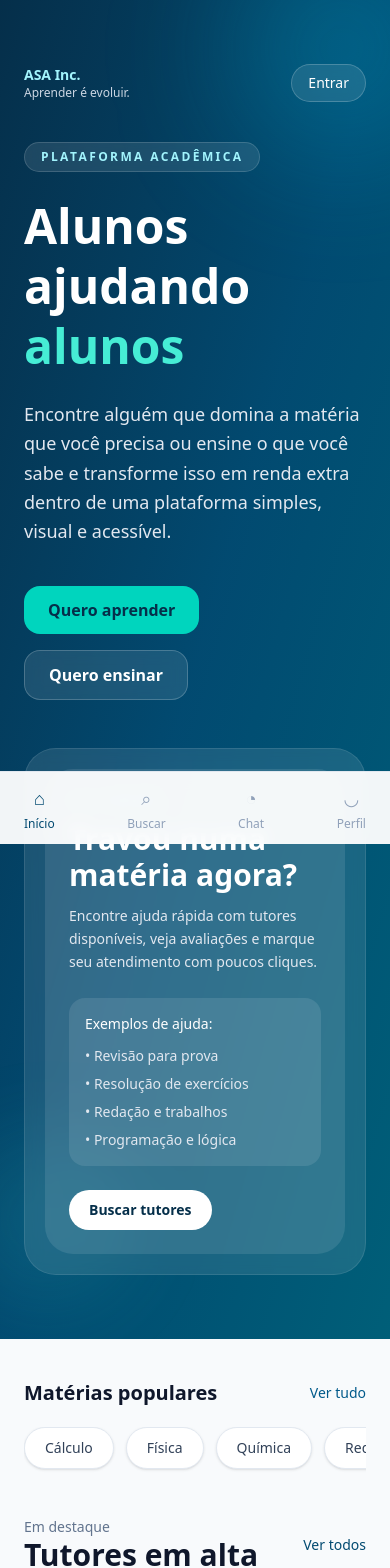
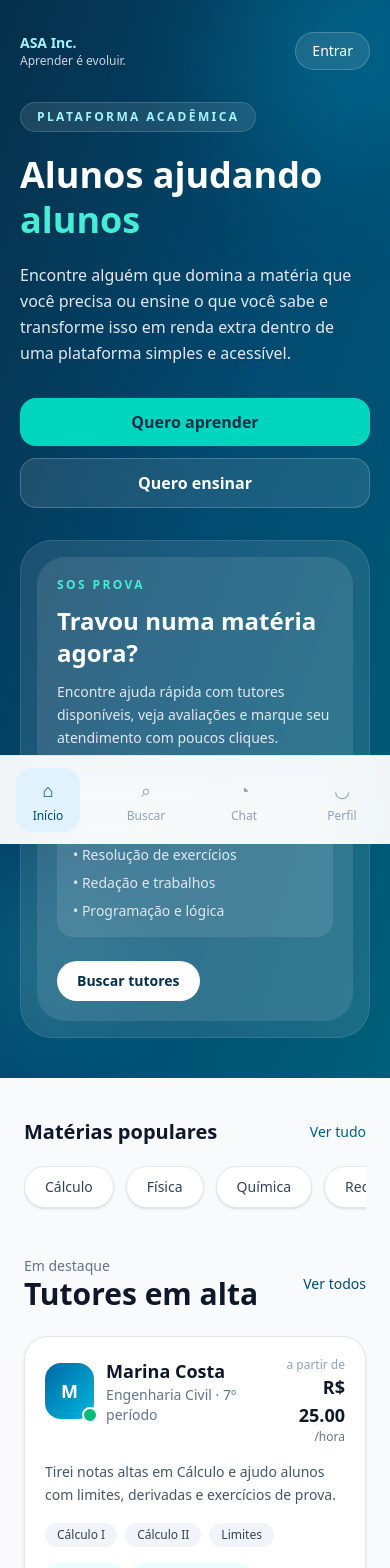
Before and after one commit to DgAleixo11/asa-inc, a Next.js app: page / in a window 390 px wide. Shown: the top 1568 px of the page. Built offline with nearby package versions, Linux system fonts and the light colour scheme.

Commit message:
feat: refina desktop de mentores, pedidos, dashboard e chat

```diff
--- a/src/app/chat/[orderId]/page.tsx
+++ b/src/app/chat/[orderId]/page.tsx
@@ -89,11 +89,11 @@ export default function ChatPage({ params }: ChatPageProps) {
 
   return (
     <ResponsiveShell mobileActive="chat">
-      <section className="border-b border-slate-200 bg-white px-6 py-5">
-        <div className="mx-auto flex max-w-5xl items-center justify-between gap-4">
+      <section className="border-b border-slate-200 bg-white px-5 py-5 md:px-8">
+        <div className="mx-auto flex max-w-6xl items-center justify-between gap-4">
           <div>
             <p className="text-sm font-medium text-slate-500">ASA Inc.</p>
-            <h1 className="text-2xl font-bold text-slate-900">
+            <h1 className="text-2xl font-bold text-slate-900 md:text-3xl">
               Chat do pedido {orderId}
             </h1>
             <p className="mt-1 text-sm text-slate-500">
@@ -101,22 +101,22 @@ export default function ChatPage({ params }: ChatPageProps) {
             </p>
           </div>
 
-          <div className="rounded-2xl bg-slate-100 px-4 py-3 text-right">
+          <div className="hidden rounded-2xl bg-slate-100 px-4 py-3 text-right md:block">
             <p className="text-sm font-semibold text-slate-900">Chat real</p>
             <p className="text-xs text-slate-500">Mensagens salvas no banco</p>
           </div>
         </div>
       </section>
 
-      <section className="mx-auto max-w-5xl px-6 py-8">
+      <section className="mx-auto max-w-6xl px-5 py-6 md:px-8 md:py-8">
         <div className="overflow-hidden rounded-[2rem] border border-slate-200 bg-white shadow-sm">
-          <div className="border-b border-slate-100 bg-slate-50 px-6 py-4">
+          <div className="border-b border-slate-100 bg-slate-50 px-5 py-4 md:px-6">
             <p className="text-sm font-medium text-slate-700">
               Atendimento em andamento
             </p>
           </div>
 
-          <div className="space-y-5 px-6 py-6">
+          <div className="space-y-4 px-4 py-5 md:space-y-5 md:px-6 md:py-6">
             {messages.length === 0 ? (
               <p className="text-sm text-slate-500">
                 Ainda não há mensagens neste pedido.
@@ -130,7 +130,7 @@ export default function ChatPage({ params }: ChatPageProps) {
                   }`}
                 >
                   <div
-                    className={`max-w-xl rounded-3xl px-5 py-4 ${
+                    className={`max-w-[85%] rounded-3xl px-4 py-3 md:max-w-xl md:px-5 md:py-4 ${
                       message.from === "student"
                         ? "bg-slate-900 text-white"
                         : "bg-slate-100 text-slate-800"
@@ -155,7 +155,7 @@ export default function ChatPage({ params }: ChatPageProps) {
             )}
           </div>
 
-          <div className="border-t border-slate-200 bg-white px-6 py-5">
+          <div className="border-t border-slate-200 bg-white px-4 py-4 md:px-6 md:py-5">
             <form onSubmit={handleSend} className="flex gap-3">
               <input
                 type="text"
@@ -167,7 +167,7 @@ export default function ChatPage({ params }: ChatPageProps) {
               <button
                 type="submit"
                 disabled={loading}
-                className="rounded-2xl bg-slate-900 px-5 py-3 font-semibold text-white transition hover:bg-slate-800 disabled:opacity-70"
+                className="rounded-2xl bg-slate-900 px-4 py-3 font-semibold text-white transition hover:bg-slate-800 disabled:opacity-70 md:px-5"
               >
                 {loading ? "..." : "Enviar"}
               </button>
--- a/src/components/cards/MentorCard.tsx
+++ b/src/components/cards/MentorCard.tsx
@@ -9,11 +9,11 @@ export default function MentorCard({ mentor }: MentorCardProps) {
   return (
     <Link
       href={`/mentores/${mentor.id}`}
-      className="group rounded-3xl border border-slate-200 bg-white p-6 shadow-sm transition hover:-translate-y-1 hover:shadow-lg"
+      className="group rounded-3xl border border-slate-200 bg-white p-5 shadow-sm transition hover:-translate-y-1 hover:shadow-lg md:p-6"
     >
-      <div className="mb-5 flex items-start justify-between gap-4">
-        <div className="flex items-center gap-4">
-          <div className="relative flex h-16 w-16 items-center justify-center rounded-2xl bg-gradient-to-br from-sky-700 to-cyan-500 text-xl font-bold text-white">
+      <div className="mb-4 flex items-start justify-between gap-3 md:mb-5 md:gap-4">
+        <div className="flex items-center gap-3 md:gap-4">
+          <div className="relative flex h-14 w-14 items-center justify-center rounded-2xl bg-gradient-to-br from-sky-700 to-cyan-500 text-lg font-bold text-white md:h-16 md:w-16 md:text-xl">
             {mentor.user.name.charAt(0)}
             {mentor.online ? (
               <span className="absolute -bottom-1 -right-1 h-4 w-4 rounded-full border-2 border-white bg-emerald-500" />
@@ -21,28 +21,30 @@ export default function MentorCard({ mentor }: MentorCardProps) {
           </div>
 
           <div>
-            <h2 className="text-xl font-semibold text-slate-900">
+            <h2 className="text-lg font-semibold text-slate-900 md:text-xl">
               {mentor.user.name}
             </h2>
             <p className="text-sm text-slate-500">{mentor.user.course}</p>
-            <p className="text-xs text-slate-400">{mentor.user.institution}</p>
+            <p className="hidden text-xs text-slate-400 md:block">
+              {mentor.user.institution}
+            </p>
           </div>
         </div>
 
         <div className="text-right">
           <p className="text-xs text-slate-400">a partir de</p>
-          <p className="text-xl font-bold text-slate-900">
+          <p className="text-lg font-bold text-slate-900 md:text-xl">
             R$ {mentor.pricePerHour.toFixed(2)}
           </p>
           <p className="text-xs text-slate-500">/hora</p>
         </div>
       </div>
 
-      <p className="mb-5 text-sm leading-relaxed text-slate-600">
+      <p className="mb-4 text-sm leading-relaxed text-slate-600 md:mb-5">
         {mentor.bio}
       </p>
 
-      <div className="mb-5 flex flex-wrap gap-2">
+      <div className="mb-4 flex flex-wrap gap-2 md:mb-5">
         {mentor.subjects.slice(0, 3).map((item) => (
           <span
             key={item.id}
@@ -54,7 +56,7 @@ export default function MentorCard({ mentor }: MentorCardProps) {
       </div>
 
       {mentor.badges.length > 0 ? (
-        <div className="mb-5 flex flex-wrap gap-2">
+        <div className="mb-4 flex flex-wrap gap-2 md:mb-5">
           {mentor.badges.map((badge) => (
             <span
               key={badge}
--- a/src/components/layout/ResponsiveShell.tsx
+++ b/src/components/layout/ResponsiveShell.tsx
@@ -19,7 +19,7 @@ export default function ResponsiveShell({
 
       <div className="md:hidden">
         <div className="mx-auto min-h-screen max-w-md bg-slate-50 shadow-xl">
-          <div className="pb-24">{children}</div>
+          <div className="pb-28">{children}</div>
           <MobileBottomNav active={mobileActive} />
         </div>
       </div>
--- a/src/components/navigation/MobileBottomNav.tsx
+++ b/src/components/navigation/MobileBottomNav.tsx
@@ -10,13 +10,15 @@ export default function MobileBottomNav({
   active = "home",
 }: MobileBottomNavProps) {
   const cls = (key: string) =>
-    `flex flex-col items-center gap-1 text-xs font-medium ${
-      active === key ? "text-sky-900" : "text-slate-400"
+    `flex min-w-[64px] flex-col items-center gap-1 rounded-2xl px-3 py-2 text-xs font-medium transition ${
+      active === key
+        ? "bg-sky-100 text-sky-900"
+        : "text-slate-400 hover:bg-slate-100"
     }`;
 
   return (
-    <div className="fixed bottom-0 left-1/2 z-50 w-full max-w-md -translate-x-1/2 border-t border-slate-200 bg-white/95 px-6 py-3 backdrop-blur md:hidden">
-      <div className="flex items-center justify-between">
+    <div className="fixed bottom-0 left-1/2 z-50 w-full max-w-md -translate-x-1/2 border-t border-slate-200 bg-white/95 px-4 py-3 backdrop-blur md:hidden">
+      <div className="flex items-center justify-between gap-2">
         <Link href="/" className={cls("home")}>
           <span className="text-lg">⌂</span>
           <span>Início</span>
--- a/src/components/sections/HeroSection.tsx
+++ b/src/components/sections/HeroSection.tsx
@@ -5,12 +5,12 @@ import SecondaryButton from "@/components/ui/SecondaryButton";
 
 export default function HeroSection() {
   return (
-    <section className="relative overflow-hidden bg-gradient-to-br from-sky-950 via-sky-900 to-cyan-800 px-6 pb-16 pt-16 text-white md:px-8 md:pb-20 md:pt-20">
+    <section className="relative overflow-hidden bg-gradient-to-br from-sky-950 via-sky-900 to-cyan-800 px-5 pb-10 pt-8 text-white md:px-8 md:pb-20 md:pt-20">
       <div className="absolute -right-16 -top-16 h-56 w-56 rounded-full bg-cyan-400/20 blur-3xl" />
       <div className="absolute -left-10 bottom-8 h-44 w-44 rounded-full bg-teal-300/10 blur-2xl" />
 
       <div className="relative mx-auto max-w-7xl">
-        <div className="mb-10 flex items-center justify-between md:hidden">
+        <div className="mb-8 flex items-center justify-between md:hidden">
           <div>
             <p className="text-sm font-semibold text-cyan-200">ASA Inc.</p>
             <p className="text-xs text-slate-300">Aprender é evoluir.</p>
@@ -24,21 +24,21 @@ export default function HeroSection() {
           </Link>
         </div>
 
-        <div className="grid gap-12 lg:grid-cols-[1.2fr_0.8fr] lg:items-center">
+        <div className="grid gap-8 lg:grid-cols-[1.2fr_0.8fr] lg:items-center">
           <div className="max-w-3xl">
             <SectionBadge>Plataforma acadêmica</SectionBadge>
 
-            <h1 className="mt-6 text-5xl font-bold leading-tight lg:text-7xl">
+            <h1 className="mt-5 text-4xl font-bold leading-tight md:text-7xl">
               Alunos ajudando <span className="text-teal-300">alunos</span>
             </h1>
 
-            <p className="mt-6 max-w-2xl text-lg leading-relaxed text-slate-200">
+            <p className="mt-5 max-w-2xl text-base leading-relaxed text-slate-200 md:text-lg">
               Encontre alguém que domina a matéria que você precisa ou ensine o
               que você sabe e transforme isso em renda extra dentro de uma
-              plataforma simples, visual e acessível.
+              plataforma simples e acessível.
             </p>
 
-            <div className="mt-10 flex flex-wrap gap-4">
+            <div className="mt-8 flex flex-col gap-3 sm:flex-row sm:flex-wrap">
               <PrimaryButton href="/mentores">Quero aprender</PrimaryButton>
               <SecondaryButton href="/cadastro">
                 Quero ensinar
@@ -46,12 +46,12 @@ export default function HeroSection() {
             </div>
           </div>
 
-          <div className="rounded-[2rem] border border-white/10 bg-white/10 p-5 backdrop-blur">
-            <div className="rounded-[1.75rem] bg-white/10 p-6">
+          <div className="rounded-[2rem] border border-white/10 bg-white/10 p-4 backdrop-blur">
+            <div className="rounded-[1.75rem] bg-white/10 p-5 md:p-6">
               <p className="text-xs font-semibold uppercase tracking-[0.2em] text-teal-300">
                 SOS Prova
               </p>
-              <h2 className="mt-3 text-3xl font-bold">
+              <h2 className="mt-3 text-2xl font-bold md:text-3xl">
                 Travou numa matéria agora?
               </h2>
               <p className="mt-3 text-sm leading-relaxed text-slate-200">
@@ -59,7 +59,7 @@ export default function HeroSection() {
                 e marque seu atendimento com poucos cliques.
               </p>
 
-              <div className="mt-6 rounded-2xl bg-white/10 p-4">
+              <div className="mt-5 rounded-2xl bg-white/10 p-4">
                 <p className="text-sm font-medium">Exemplos de ajuda:</p>
                 <ul className="mt-3 space-y-2 text-sm text-slate-200">
                   <li>• Revisão para prova</li>
```
